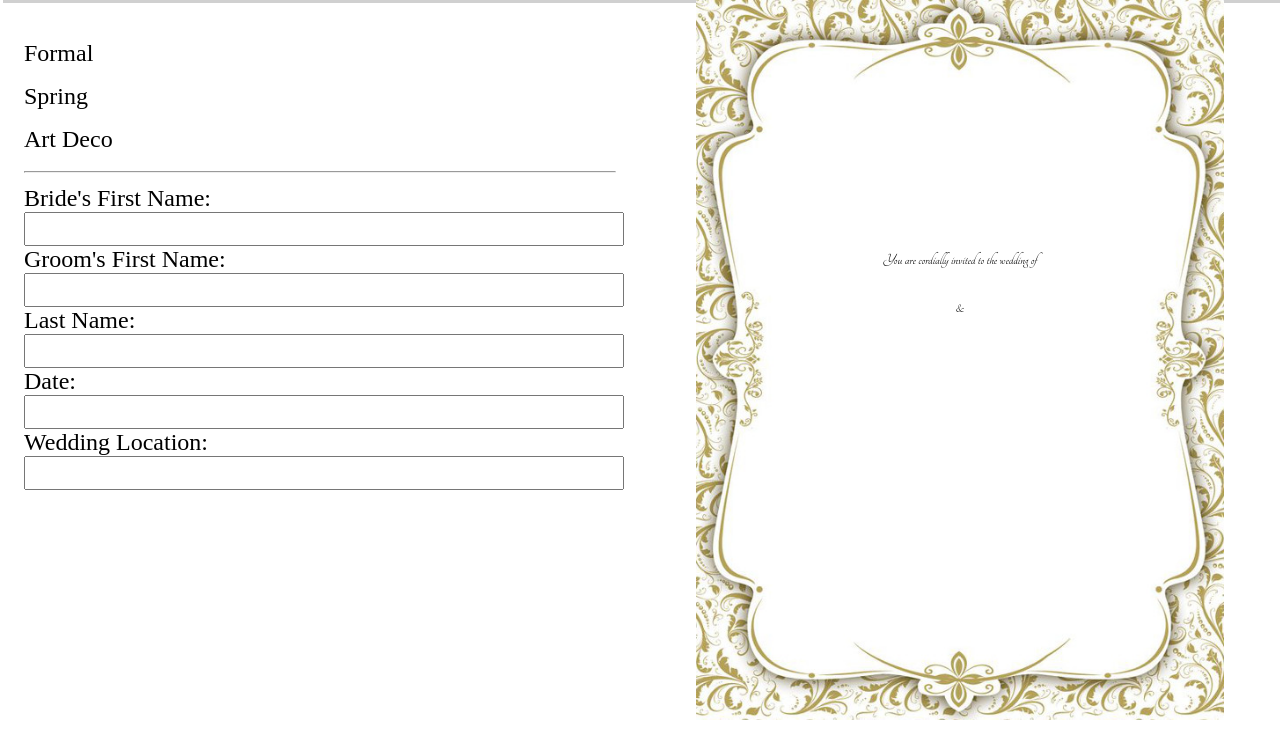
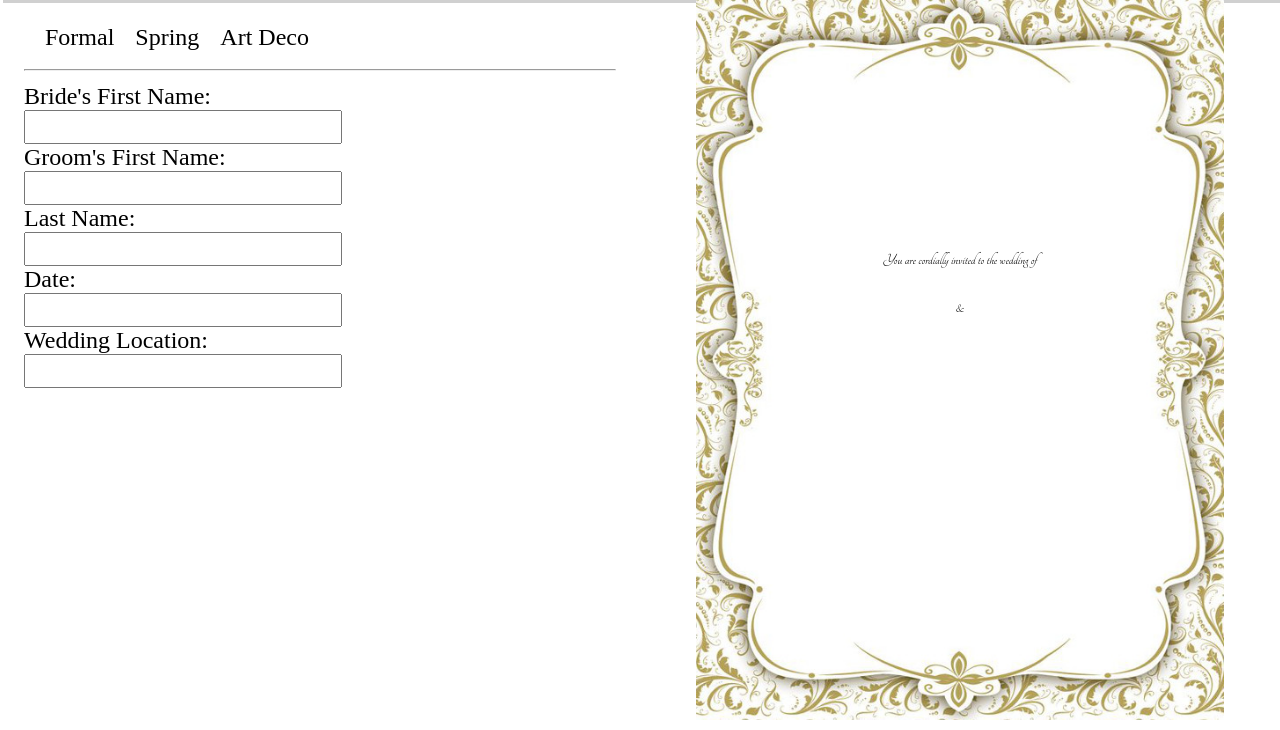
Before and after one commit to learn-co-curriculum/wedding-invitation-demo-html-js, a PHP site: page / in a window 1280 px wide. Shown: the part 90-820 px from the top of the page. Run offline with PHP 8.4, Linux system fonts and the light colour scheme; some web fonts are replaced.

Commit message:
fixed radio button stacking

```diff
--- a/index.html
+++ b/index.html
@@ -24,23 +24,23 @@
       <form>
         <div>
           <div><label for="bride">Bride's First Name:</label></div>
-          <input type="text" id="bride" autocomplete='given-name'/>
+          <input class="textInput" type="text" id="bride" autocomplete='given-name'/>
         </div>
         <div>
           <div><label for="groom">Groom's First Name:</label></div>
-          <input type="text" id="groom" autocomplete='given-name'/>
+          <input class="textInput" type="text" id="groom" autocomplete='given-name'/>
         </div>
         <div>
           <div><label for="lastName">Last Name:</label></div>
-          <input type="text" id="lastName" autocomplete='family-name'/>
+          <input class="textInput" type="text" id="lastName" autocomplete='family-name'/>
         </div>
         <div>
           <div><label for="weddingDate">Date:</label></div>
-          <input type="datetime" id="weddingDate"/>
+          <input class="textInput" type="datetime" id="weddingDate"/>
         </div>
         <div>
           <div><label for="address">Wedding Location:</label></div>
-          <input type="text" id="address" autocomplete='address-line1'/>
+          <input class="textInput" type="text" id="address" autocomplete='address-line1'/>
         </div>
 
       </form>
--- a/styles/index.css
+++ b/styles/index.css
@@ -41,9 +41,9 @@ header {
   height: 100%;
   padding: 1em;
 }
-input {
+
+.textInput {
   font-size: 100%;
-  width: 100%;
 }
 
 .invitation {
```
